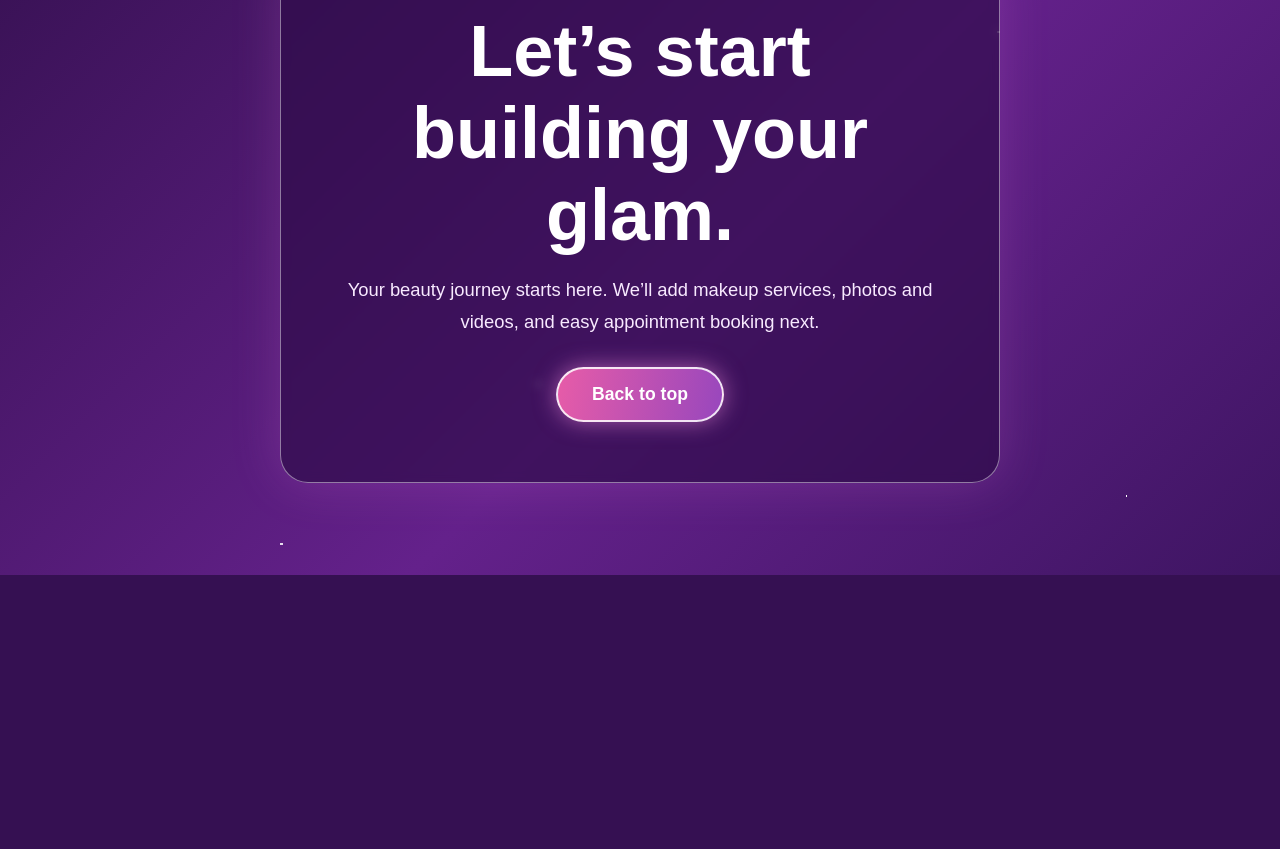
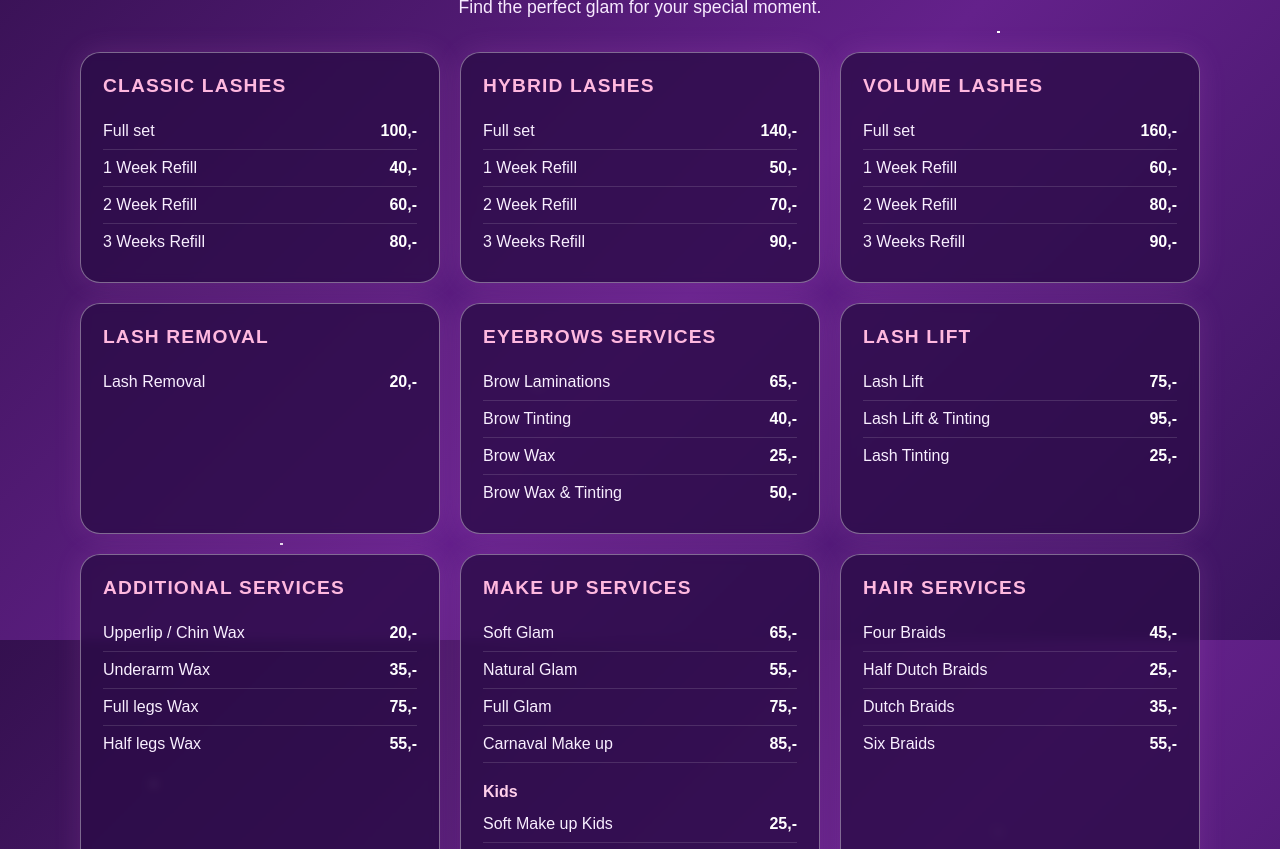
Before and after one commit to jarimar94/my-website, a plain HTML site: page index.html in a window 1280 px wide. Shown: the part 960-1809 px from the top of the page. Before the commit the page ends 1535 px from the top, so only its background shows below. Drawn offline with Linux system fonts and the light colour scheme.

Commit message:
Add makeup service price list

```diff
--- a/index.html
+++ b/index.html
@@ -3,7 +3,7 @@
 <head>
   <meta charset="utf-8">
   <meta name="viewport" content="width=device-width, initial-scale=1">
-  <title>Maeves Beauty — Coming Soon</title>
+  <title>Maeves Beauty | Services & Prices</title>
   <style>
     * { box-sizing: border-box; }
     html { scroll-behavior: smooth; }
@@ -23,11 +23,11 @@
       background-attachment: fixed;
     }
     .banner {
-      padding: 23px 16px;
+      padding: 22px 16px;
       text-align: center;
       background: linear-gradient(100deg, #e75ca8, #9d49bd 55%, #e75ca8);
       background-size: 200% 100%;
-      box-shadow: 0 5px 28px rgba(255, 125, 220, .35);
+      box-shadow: 0 5px 28px rgba(255,125,220,.35);
       animation: shimmer 7s ease-in-out infinite alternate;
     }
     .banner h1 {
@@ -36,24 +36,18 @@
       letter-spacing: .16em;
       text-shadow: 0 0 12px rgba(255,255,255,.75), 0 3px 12px rgba(48,0,65,.35);
     }
-    .banner h1 span { color: #fff2fc; padding: 0 .35em; }
-    section {
+    .banner span { color: #fff2fc; padding: 0 .35em; }
+    section { padding: 48px 22px; text-align: center; }
+    .hero {
       min-height: calc(100vh - 82px);
       display: flex;
       flex-direction: column;
       align-items: center;
       justify-content: center;
-      padding: 48px 22px;
-      text-align: center;
     }
-    .hero h2 {
-      margin: 0;
-      font-size: clamp(3.6rem, 12vw, 8rem);
-      line-height: .95;
-      text-shadow: 0 5px 26px rgba(15,0,35,.42);
-    }
+    .hero h2 { margin: 0; font-size: clamp(3.6rem, 12vw, 8rem); line-height: .95; text-shadow: 0 5px 26px rgba(15,0,35,.42); }
     .hero p { margin: 24px 0 32px; color: #f8eaff; font-size: clamp(1rem, 3vw, 1.25rem); }
-    .next, .back {
+    .button {
       display: inline-block;
       padding: 15px 34px;
       border: 2px solid rgba(255,255,255,.85);
@@ -66,39 +60,112 @@
       text-decoration: none;
       transition: transform .2s, box-shadow .2s;
     }
-    .next:hover, .back:hover { transform: translateY(-3px); box-shadow: 0 0 30px rgba(255,220,250,.75); }
-    #start { scroll-margin-top: 16px; }
-    .welcome {
-      max-width: 720px;
-      padding: clamp(28px, 7vw, 60px);
-      border: 1px solid rgba(255,255,255,.45);
-      border-radius: 28px;
-      background: rgba(42, 11, 69, .62);
-      box-shadow: 0 0 50px rgba(232,121,224,.2);
+    .button:hover { transform: translateY(-3px); box-shadow: 0 0 30px rgba(255,220,250,.75); }
+    #services { scroll-margin-top: 16px; }
+    .section-title { margin: 0 0 12px; font-size: clamp(2.5rem, 7vw, 4.5rem); }
+    .section-intro { margin: 0 auto 34px; color: #f8eaff; font-size: 1.1rem; }
+    .price-grid {
+      width: min(1120px, 100%);
+      margin: 0 auto;
+      display: grid;
+      grid-template-columns: repeat(3, minmax(0, 1fr));
+      gap: 20px;
+      text-align: left;
+    }
+    .price-card {
+      padding: 22px;
+      border: 1px solid rgba(255,255,255,.38);
+      border-radius: 20px;
+      background: rgba(42,11,69,.76);
+      box-shadow: 0 0 28px rgba(232,121,224,.14);
       backdrop-filter: blur(5px);
     }
-    .welcome h2 { margin: 0 0 18px; font-size: clamp(2.2rem, 7vw, 4.5rem); }
-    .welcome p { margin: 0 0 30px; color: #f8eaff; font-size: 1.15rem; line-height: 1.7; }
+    .price-card h3 { margin: 0 0 16px; color: #ffb8df; font-size: 1.2rem; letter-spacing: .06em; text-transform: uppercase; }
+    .price-row { display: flex; justify-content: space-between; gap: 12px; padding: 9px 0; border-bottom: 1px solid rgba(255,255,255,.13); color: #f9efff; }
+    .price-row:last-child { border-bottom: 0; }
+    .price-row strong { color: #fff; white-space: nowrap; }
+    .subhead { margin: 20px 0 5px; color: #ffd0eb; font-weight: 700; }
+    .booking-note { margin: 34px auto 18px; color: #f8eaff; }
     @keyframes shimmer { from { background-position: 0% 50%; } to { background-position: 100% 50%; } }
+    @media (max-width: 850px) { .price-grid { grid-template-columns: repeat(2, minmax(0, 1fr)); } }
+    @media (max-width: 560px) { .price-grid { grid-template-columns: 1fr; } .price-card { padding: 20px; } }
     @media (prefers-reduced-motion: reduce) { *, *::before, *::after { scroll-behavior: auto !important; animation: none !important; transition: none !important; } }
   </style>
 </head>
 <body>
-  <header class="banner">
-    <h1><span>✦</span> MAEVES BEAUTY <span>✦</span></h1>
-  </header>
+  <header class="banner"><h1><span>✦</span> MAEVES BEAUTY <span>✦</span></h1></header>
   <main>
-    <section class="hero" aria-labelledby="coming-soon">
+    <section class="hero" id="top" aria-labelledby="coming-soon">
       <h2 id="coming-soon">Coming<br>Soon</h2>
       <p>Makeup for your special moments.</p>
-      <a class="next" href="#start">Next <span aria-hidden="true">↓</span></a>
+      <a class="button" href="#services">Next <span aria-hidden="true">↓</span></a>
     </section>
-    <section id="start" aria-labelledby="start-heading">
-      <div class="welcome">
-        <h2 id="start-heading">Let’s start building your glam.</h2>
-        <p>Your beauty journey starts here. We’ll add makeup services, photos and videos, and easy appointment booking next.</p>
-        <a class="back" href="#top" onclick="window.scrollTo({top:0,behavior:'smooth'}); return false;">Back to top</a>
+    <section id="services" aria-labelledby="prices-title">
+      <h2 class="section-title" id="prices-title">Services &amp; Prices</h2>
+      <p class="section-intro">Find the perfect glam for your special moment.</p>
+      <div class="price-grid">
+        <article class="price-card">
+          <h3>Classic Lashes</h3>
+          <div class="price-row"><span>Full set</span><strong>100,-</strong></div>
+          <div class="price-row"><span>1 Week Refill</span><strong>40,-</strong></div>
+          <div class="price-row"><span>2 Week Refill</span><strong>60,-</strong></div>
+          <div class="price-row"><span>3 Weeks Refill</span><strong>80,-</strong></div>
+        </article>
+        <article class="price-card">
+          <h3>Hybrid Lashes</h3>
+          <div class="price-row"><span>Full set</span><strong>140,-</strong></div>
+          <div class="price-row"><span>1 Week Refill</span><strong>50,-</strong></div>
+          <div class="price-row"><span>2 Week Refill</span><strong>70,-</strong></div>
+          <div class="price-row"><span>3 Weeks Refill</span><strong>90,-</strong></div>
+        </article>
+        <article class="price-card">
+          <h3>Volume Lashes</h3>
+          <div class="price-row"><span>Full set</span><strong>160,-</strong></div>
+          <div class="price-row"><span>1 Week Refill</span><strong>60,-</strong></div>
+          <div class="price-row"><span>2 Week Refill</span><strong>80,-</strong></div>
+          <div class="price-row"><span>3 Weeks Refill</span><strong>90,-</strong></div>
+        </article>
+        <article class="price-card"><h3>Lash Removal</h3><div class="price-row"><span>Lash Removal</span><strong>20,-</strong></div></article>
+        <article class="price-card">
+          <h3>Eyebrows Services</h3>
+          <div class="price-row"><span>Brow Laminations</span><strong>65,-</strong></div>
+          <div class="price-row"><span>Brow Tinting</span><strong>40,-</strong></div>
+          <div class="price-row"><span>Brow Wax</span><strong>25,-</strong></div>
+          <div class="price-row"><span>Brow Wax &amp; Tinting</span><strong>50,-</strong></div>
+        </article>
+        <article class="price-card">
+          <h3>Lash Lift</h3>
+          <div class="price-row"><span>Lash Lift</span><strong>75,-</strong></div>
+          <div class="price-row"><span>Lash Lift &amp; Tinting</span><strong>95,-</strong></div>
+          <div class="price-row"><span>Lash Tinting</span><strong>25,-</strong></div>
+        </article>
+        <article class="price-card">
+          <h3>Additional Services</h3>
+          <div class="price-row"><span>Upperlip / Chin Wax</span><strong>20,-</strong></div>
+          <div class="price-row"><span>Underarm Wax</span><strong>35,-</strong></div>
+          <div class="price-row"><span>Full legs Wax</span><strong>75,-</strong></div>
+          <div class="price-row"><span>Half legs Wax</span><strong>55,-</strong></div>
+        </article>
+        <article class="price-card">
+          <h3>Make Up Services</h3>
+          <div class="price-row"><span>Soft Glam</span><strong>65,-</strong></div>
+          <div class="price-row"><span>Natural Glam</span><strong>55,-</strong></div>
+          <div class="price-row"><span>Full Glam</span><strong>75,-</strong></div>
+          <div class="price-row"><span>Carnaval Make up</span><strong>85,-</strong></div>
+          <div class="subhead">Kids</div>
+          <div class="price-row"><span>Soft Make up Kids</span><strong>25,-</strong></div>
+          <div class="price-row"><span>Carnaval Make Up</span><strong>35,-</strong></div>
+        </article>
+        <article class="price-card">
+          <h3>Hair Services</h3>
+          <div class="price-row"><span>Four Braids</span><strong>45,-</strong></div>
+          <div class="price-row"><span>Half Dutch Braids</span><strong>25,-</strong></div>
+          <div class="price-row"><span>Dutch Braids</span><strong>35,-</strong></div>
+          <div class="price-row"><span>Six Braids</span><strong>55,-</strong></div>
+        </article>
       </div>
+      <p class="booking-note">Booking details coming soon. Contact Maeves Beauty to schedule an appointment.</p>
+      <a class="button" href="#top">Back to top ↑</a>
     </section>
   </main>
 </body>
```
